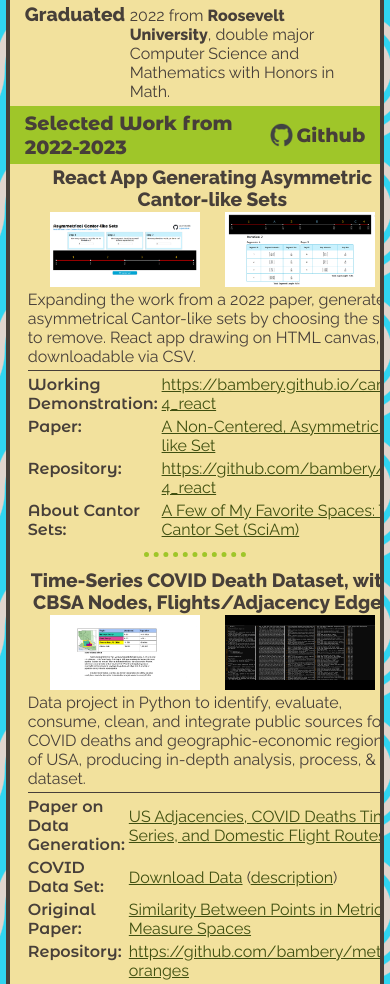
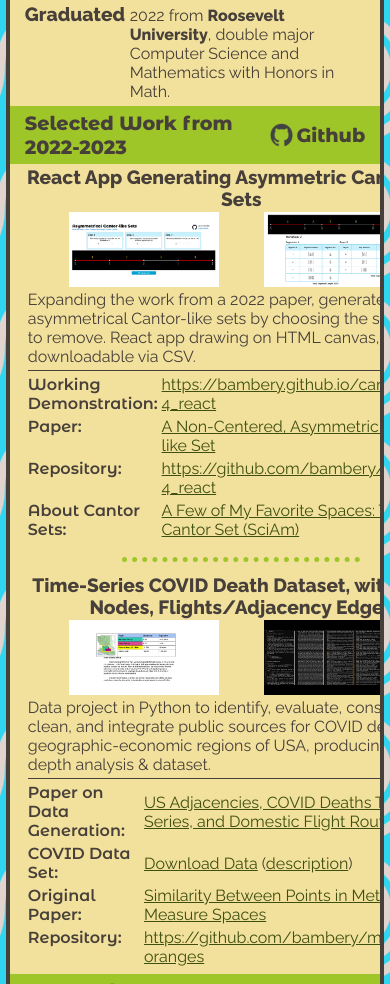
Before and after one commit to bambery/portfolio, a plain HTML site: page index.html in a window 390 px wide. Shown: the part 421-1405 px from the top of the page. Drawn offline with nearby package versions, Linux system fonts and the light colour scheme.

Commit message:
fixing issues from bad merge

```diff
--- a/index.html
+++ b/index.html
@@ -176,7 +176,7 @@
                                         <table>
                                             <tr>
                                                 <th colspan=2>
-                                                    Data project in Python to identify, evaluate, consume, clean, and integrate public sources for COVID deaths and geographic-economic regions of USA, producing in-depth analysis, process, & dataset.
+                                                    Data project in Python to identify, evaluate, consume, clean, and integrate public sources for COVID deaths and geographic-economic regions of USA, producing in-depth analysis & dataset.
                                                 </th>
                                             </tr>
                                             <tr>
--- a/style.css
+++ b/style.css
@@ -43,7 +43,6 @@ section {
     flex-direction: row;
     justify-content: flex-end;
     align-items: baseline;
-    height: 100%;
 }
 
 .title-small {
@@ -60,7 +59,7 @@ section {
 
 .flex-container {
     display: flex;
-    flex-direction: column;
+    flex-direction: row;
     justify-content: center;
     align-items: center;
     width: 100vw;
@@ -185,9 +184,9 @@ section {
 
 .selected-separator {
     display: none;
-    width: 30%;
+    width: 70%;
     text-align: center;
-    padding: 0;
+    padding: 5px 0 0 0;
     margin: auto;
     vertical-align: middle;
     height: auto;
@@ -285,7 +284,7 @@ section {
     }
 }
 
-@media (max-width:800px) {
+@media (max-width:1000px) {
     .flex-container {
         justify-content: flex-start;
         height: 100%;
@@ -322,10 +321,8 @@ section {
         align-self: baseline;
         width: 100%;
     }
-}
 
-@media (max-height: 825px){
-    .flex-container {
-        height: 100%;
+    .section-content {
+        flex-direction: column;
     }
 }
```
